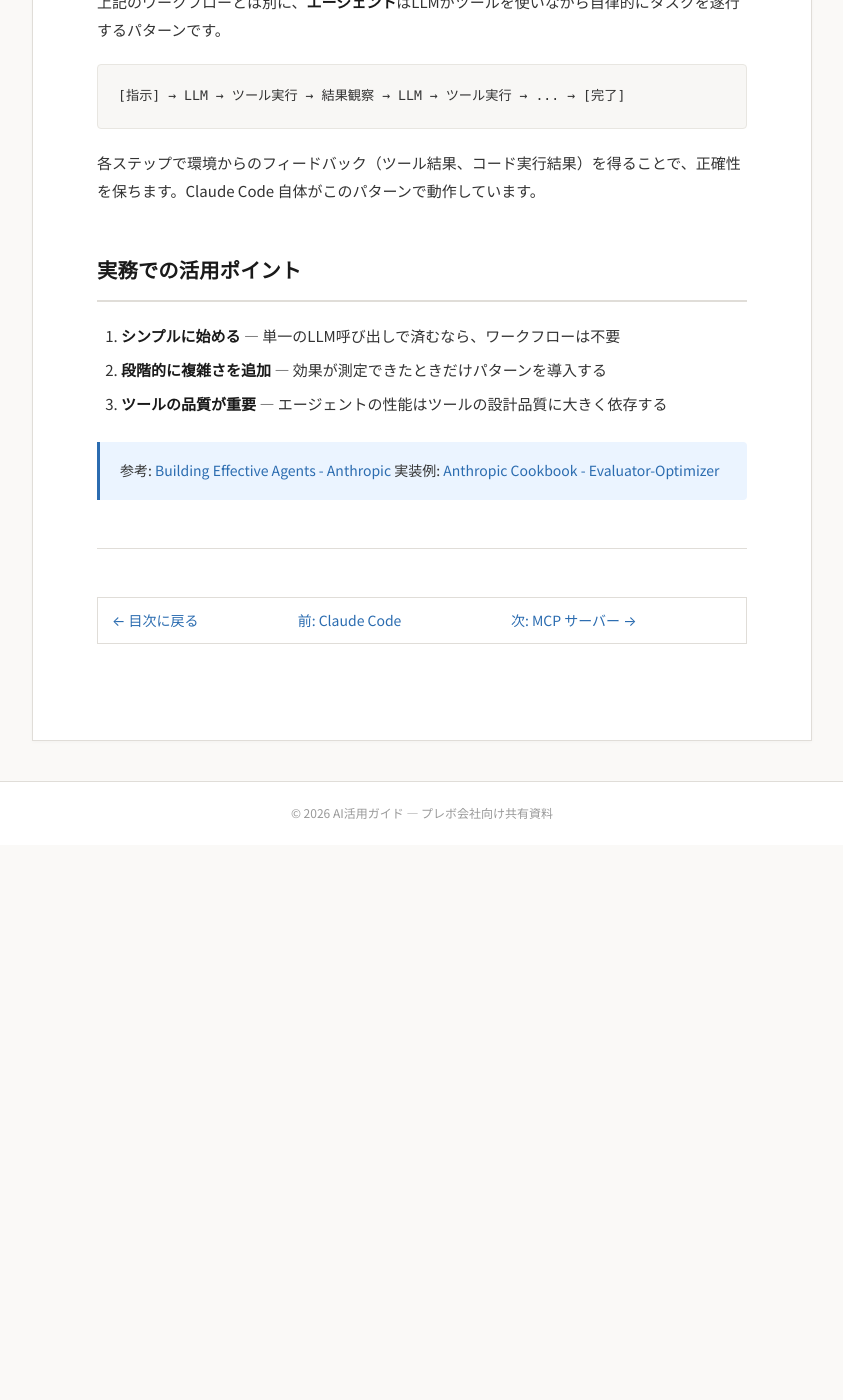
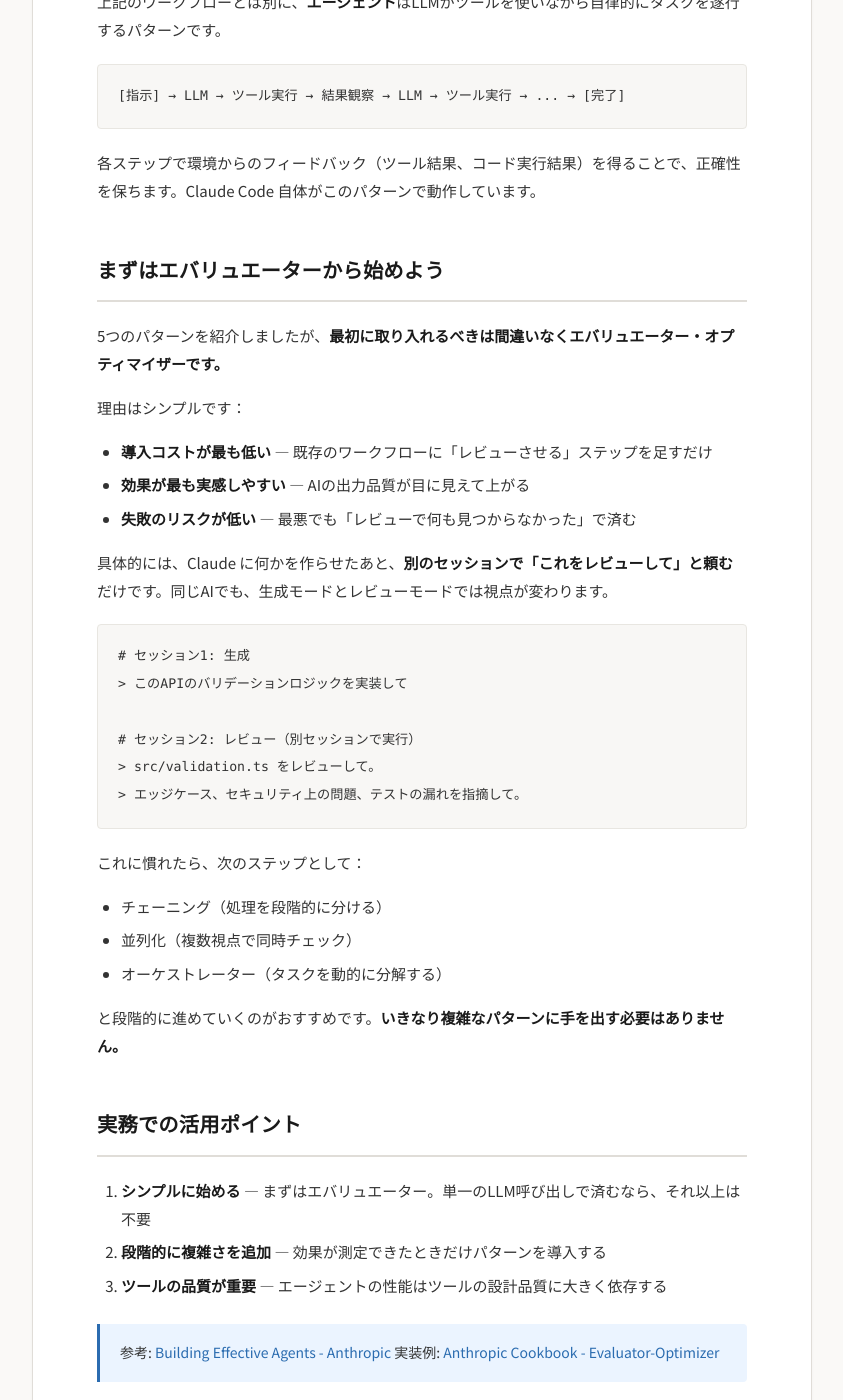
Before and after one commit to kuruusuniku/sharing, a Jekyll site: the page built from 02-agent-patterns.md, in a window 1280 px wide and 1400 px high, scrolled down 2360 px. Shown: the whole window, without its empty margins (218-1061 px from the left). Built offline with Jekyll 4.4.1, drawn with Linux system fonts in a browser that asks for light colours; before the commit the page ends 3205 px from its top, so only the background shows below that.

Commit message:
2章にエバリュエーターから始めることを強く推奨するセクションを追加
導入コストの低さ・効果の実感しやすさ・リスクの低さを理由に、
具体的な2セッション運用例と段階的ステップアップの道筋を記載。

Co-Authored-By: Claude Opus 4.6 (1M context) <noreply@anthropic.com>

````diff
--- a/02-agent-patterns.md
+++ b/02-agent-patterns.md
@@ -88,9 +88,37 @@ Anthropic は「[Building Effective Agents](https://www.anthropic.com/research/b
 
 各ステップで環境からのフィードバック（ツール結果、コード実行結果）を得ることで、正確性を保ちます。Claude Code 自体がこのパターンで動作しています。
 
+## まずはエバリュエーターから始めよう
+
+5つのパターンを紹介しましたが、**最初に取り入れるべきは間違いなくエバリュエーター・オプティマイザーです。**
+
+理由はシンプルです：
+
+- **導入コストが最も低い** — 既存のワークフローに「レビューさせる」ステップを足すだけ
+- **効果が最も実感しやすい** — AIの出力品質が目に見えて上がる
+- **失敗のリスクが低い** — 最悪でも「レビューで何も見つからなかった」で済む
+
+具体的には、Claude に何かを作らせたあと、**別のセッションで「これをレビューして」と頼む**だけです。同じAIでも、生成モードとレビューモードでは視点が変わります。
+
+```
+# セッション1: 生成
+> このAPIのバリデーションロジックを実装して
+
+# セッション2: レビュー（別セッションで実行）
+> src/validation.ts をレビューして。
+> エッジケース、セキュリティ上の問題、テストの漏れを指摘して。
+```
+
+これに慣れたら、次のステップとして：
+- チェーニング（処理を段階的に分ける）
+- 並列化（複数視点で同時チェック）
+- オーケストレーター（タスクを動的に分解する）
+
+と段階的に進めていくのがおすすめです。**いきなり複雑なパターンに手を出す必要はありません。**
+
 ## 実務での活用ポイント
 
-1. **シンプルに始める** — 単一のLLM呼び出しで済むなら、ワークフローは不要
+1. **シンプルに始める** — まずはエバリュエーター。単一のLLM呼び出しで済むなら、それ以上は不要
 2. **段階的に複雑さを追加** — 効果が測定できたときだけパターンを導入する
 3. **ツールの品質が重要** — エージェントの性能はツールの設計品質に大きく依存する
 
````
